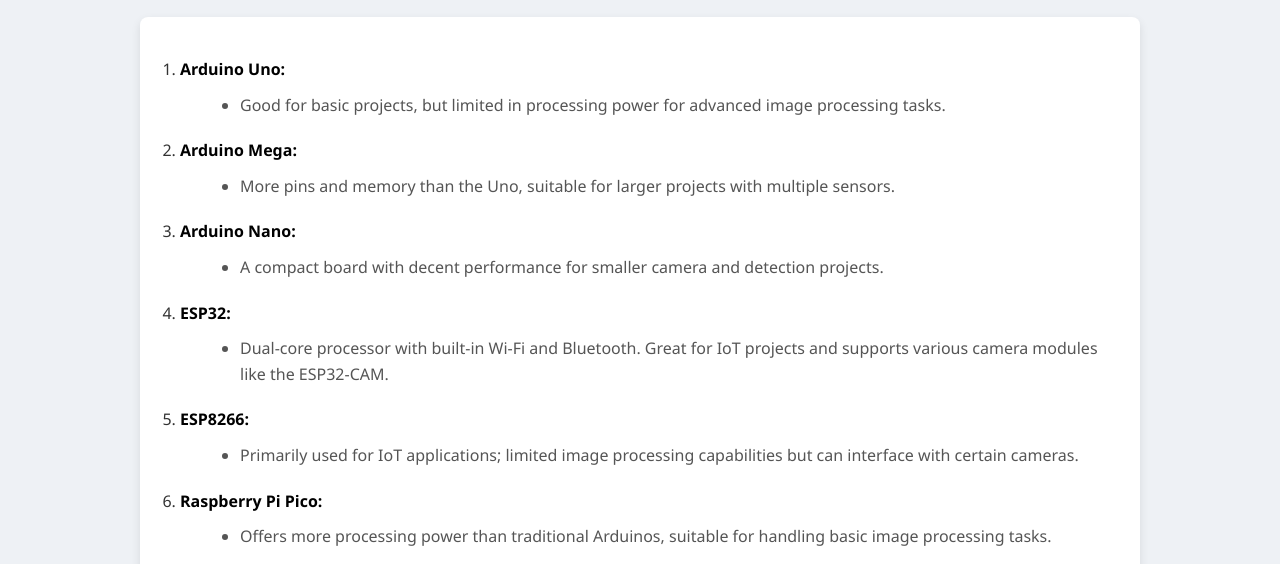
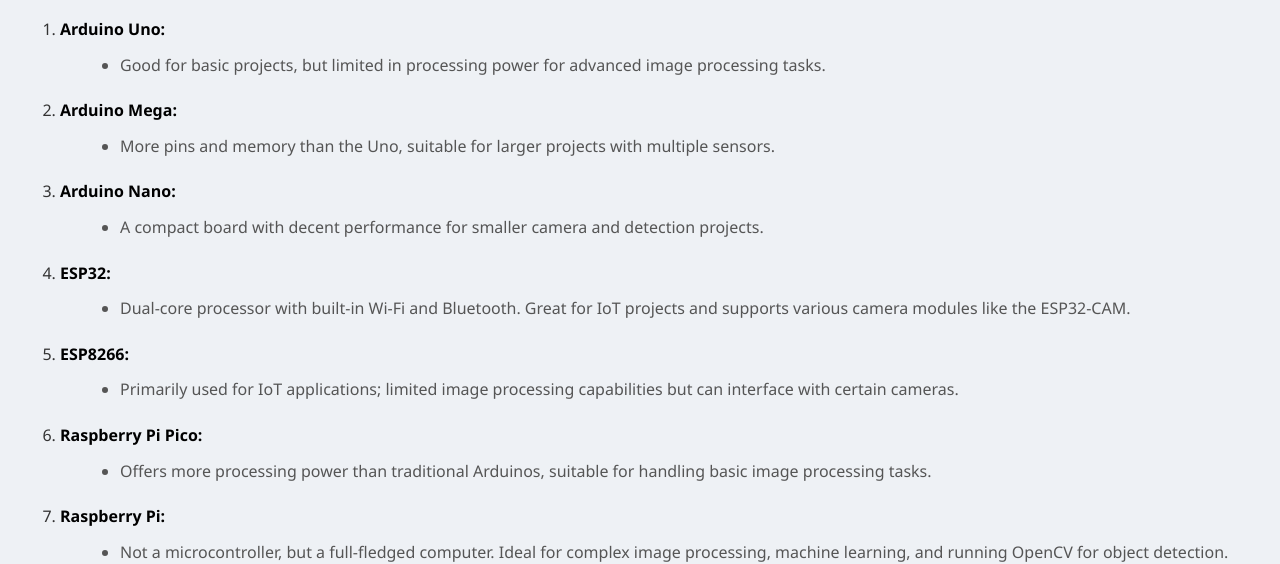
Before and after one commit to roycuadra/Development-Essentials-, a plain HTML site: page index.html in a window 1280 px wide. Shown: the part 237-801 px from the top of the page. Drawn offline with Linux system fonts and the light colour scheme; a script that the page names is missing.

Commit message:
Update main.css

```diff
--- a/main.css
+++ b/main.css
@@ -20,14 +20,6 @@ h1 {
     border-bottom: 3px solid #3498db;
 }
 
-ol {
-    background: #ffffff;
-    border-radius: 8px;
-    box-shadow: 0 4px 10px rgba(0, 0, 0, 0.1);
-    padding: 40px; /* Reduced padding for smaller screens */
-    margin: 0 auto;
-    max-width: 1000px;
-}
 
 li {
     margin-bottom: 20px;
```
